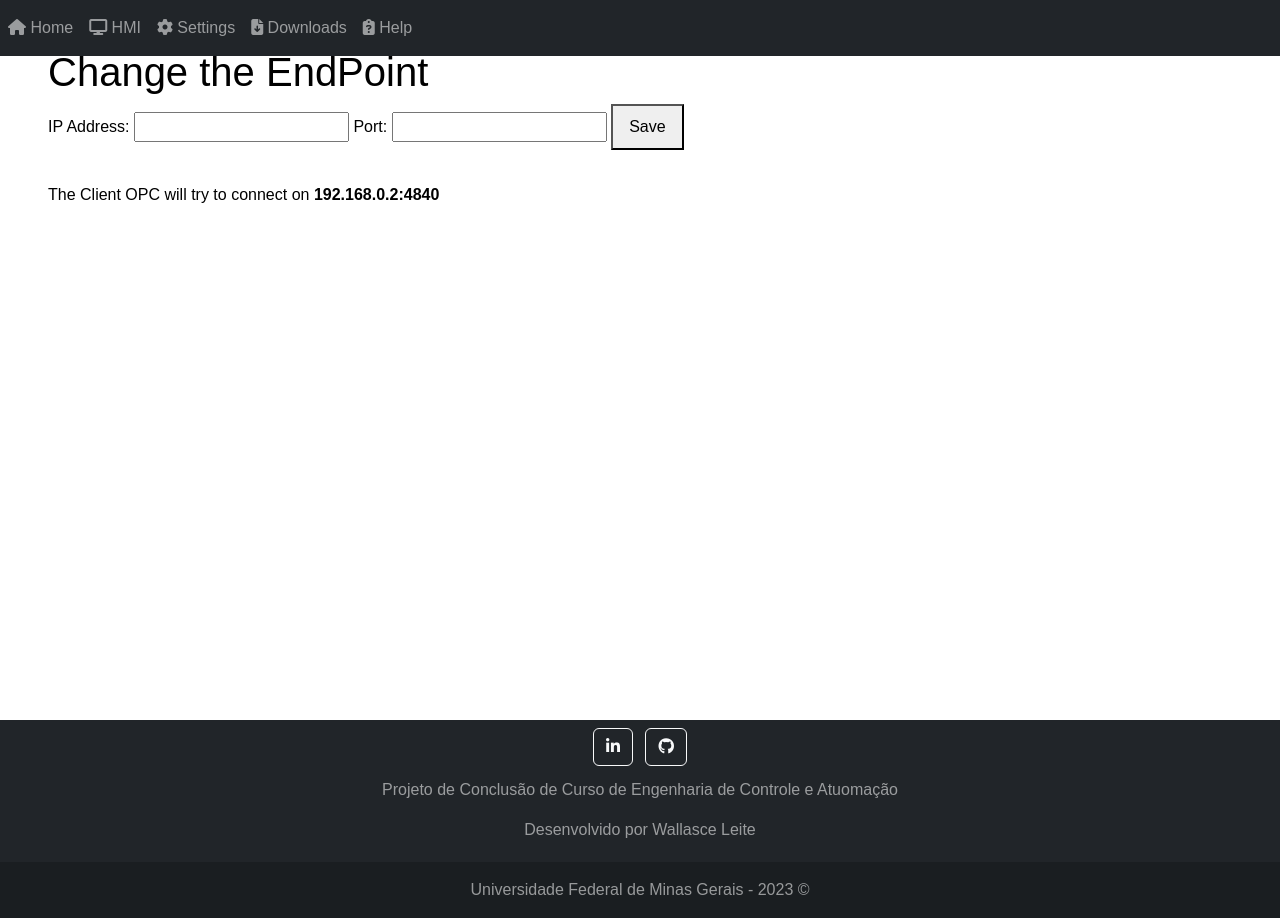
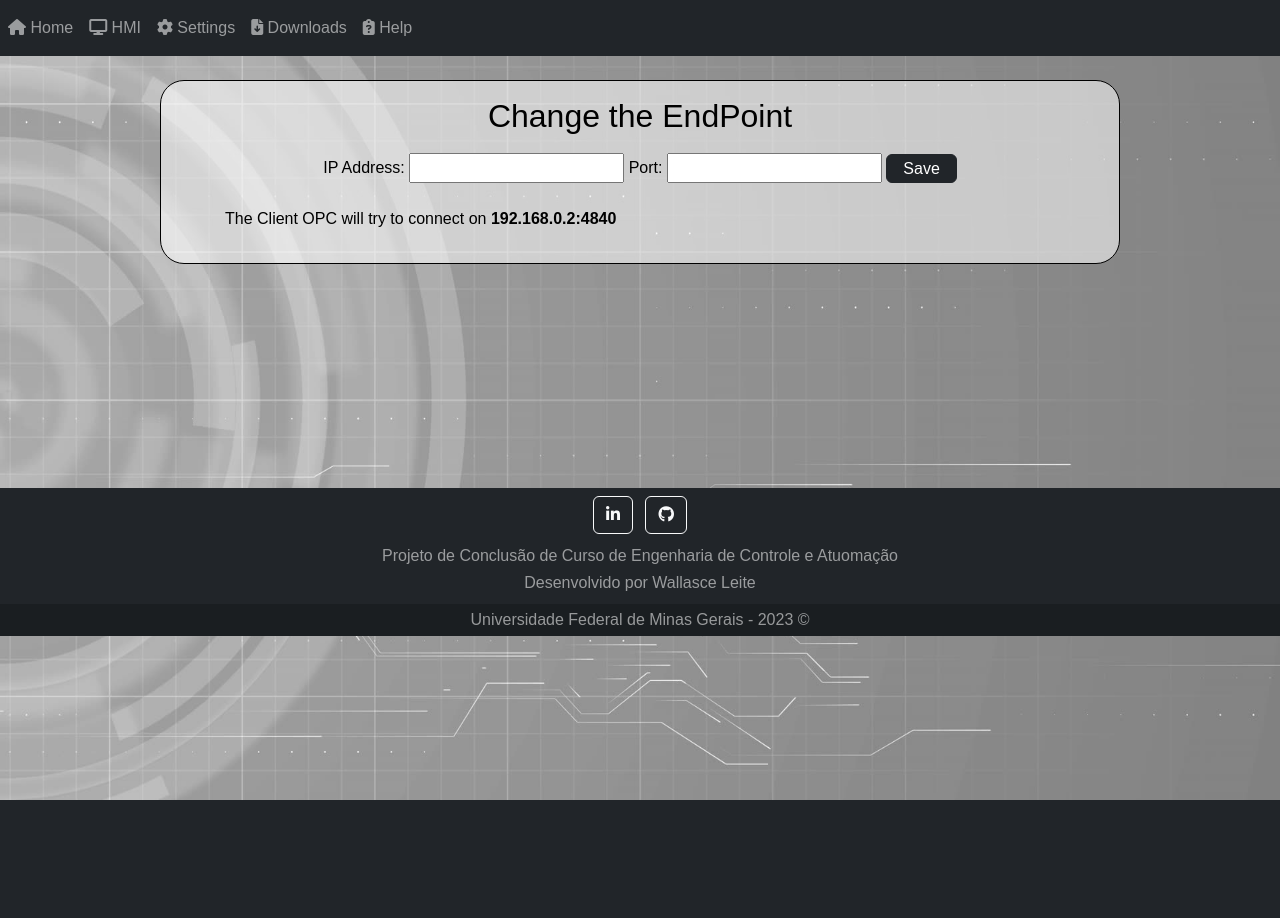
Before and after one commit to wallasce/Projeto-Final-de-Curso, a Django app: page /settings in a window 1280 px wide. After the commit the page ends 800 px from the top, so only its background shows below. Run offline with Django 4.2, Linux system fonts and the light colour scheme; data comes from the database, SQL or seed files in the repository.

Commit message:
Refactor: Improve site style

```diff
--- a/supervisorySite/ContentPage/static/ContentPage/CSS/cardHelp.css
+++ b/supervisorySite/ContentPage/static/ContentPage/CSS/cardHelp.css
@@ -6,6 +6,6 @@
 }
 
 .card i {
-    margin: 2rem 0rem 2rem 13rem;
+    margin: 2rem 0rem 2rem 10rem;
     font-size: 6em;
 }
--- a/supervisorySite/FileManager/templates/FileManager/downloads.html
+++ b/supervisorySite/FileManager/templates/FileManager/downloads.html
@@ -12,11 +12,10 @@
 {% block content %}
     <h3> Download Variable History Data </h3>
 
-    <table class="table table-striped table-hover">
+    <table class="table table-dark table-striped table-hover">
         <thead>
             <tr>
-            <th scope="col">Variable Name</th>
-            <th scope="col"> </th>
+            <th scope="col" colspan="2">Variable Name</th>
             </tr>
         </thead>
         <tbody>
--- a/supervisorySite/Settings/static/Settings/Style.css
+++ b/supervisorySite/Settings/static/Settings/Style.css
@@ -1,7 +1,8 @@
-#formEndPoint {
-    margin: 0 0 0.6rem 0;
+form {
+    padding-top: 0.6rem;
+    text-align: center;
 }
 
 #saveEndPoint {
-    padding: 0.55rem 1rem;
+    padding: 0.1rem 1rem
 }
--- a/supervisorySite/Settings/templates/Settings/settingEndPoint.html
+++ b/supervisorySite/Settings/templates/Settings/settingEndPoint.html
@@ -11,12 +11,12 @@
 {% block title %} Settings {% endblock %}
 
 {% block content %}
-    <h1> Change the EndPoint </h1>
+    <h2> Change the EndPoint </h2>
 
     <form id="formEndPoint" method="post">
         {{ form }}
         {% csrf_token %}
-        <button id="saveEndPoint" type="submit">Save</button>
+        <button id="saveEndPoint" class="btn btn-dark" type="submit">Save</button>
     </form>
 
     {% for data in endPoint %}
--- a/supervisorySite/webSiteConfig/static/webSiteConfig/CSS/styleBase.css
+++ b/supervisorySite/webSiteConfig/static/webSiteConfig/CSS/styleBase.css
@@ -1,3 +1,27 @@
+body {
+    background-image: url('../Image/background.jpg');
+    background-repeat: no-repeat;
+    background-attachment: fixed;
+    background-size: 100% 100%;
+    color: black;
+    font-family: sans-serif, Arial, Helvetica;
+    min-height: 23.5rem;
+    position: relative;
+    text-align: left;
+}
+
+footer {
+    margin-top: 10rem;
+}
+
+h1, h2, h3, h4, h5, h6 {
+    text-align: center;
+}
+
+p {
+    text-align: justify;
+}
+
 .menu {
     position: fixed;
     top: 0;
@@ -6,28 +30,22 @@
 }
 
 .content {
-    margin: 3rem 3rem 0rem 3rem;
-    padding-bottom: 8rem;
-}
-
-body {
-    font-family: sans-serif, Arial, Helvetica;
-    color: black;
-    min-height: 100vh;
-    text-align: left;
-    position: relative;
+    border-style: solid;
+    border-radius: 1.5rem;
+    border-width: 0.1rem;
+    background-color:  rgba(255, 255, 255, 0.55);
+    margin: 5rem 10rem 0rem 10rem;
+    padding: 1rem 4rem 1rem 4rem;
 }
 
 .footer {
-    position: absolute;
+    color: rgba(255, 255, 255, 0.55);
     bottom: 0;
     height: 8rem;
-
+    position: absolute;
     width: 100%;
-    color: rgba(255, 255, 255, 0.55);
 }
 
 .copyright {
     background-color: rgba(0, 0, 0, 0.2);
-    padding-bottom: 1rem !important;
 }
--- a/supervisorySite/webSiteConfig/templates/webSiteConfig/footer.html
+++ b/supervisorySite/webSiteConfig/templates/webSiteConfig/footer.html
@@ -11,12 +11,12 @@
         ></a>
       </section>
       <section class="mb-2">
-        <p>Projeto de Conclusão de Curso de Engenharia de Controle e Atuomação</p>
-        <p>Desenvolvido por Wallasce Leite</p>
+        <h6>Projeto de Conclusão de Curso de Engenharia de Controle e Atuomação</h6>
+        <h6>Desenvolvido por Wallasce Leite</h6>
       </section>
     </div>
 
-    <div class="text-center p-3 copyright">
+    <div class="text-center p-1 copyright">
         Universidade Federal de Minas Gerais - 2023 ©
     </div>
   </footer>
--- a/supervisorySite/webSiteConfig/templates/webSiteConfig/serverError.html
+++ b/supervisorySite/webSiteConfig/templates/webSiteConfig/serverError.html
@@ -6,7 +6,7 @@
 {% block content %}
     <div id = 'error'>
         <h1> Unable to connect to the server. </h1>
-        <h5> The time has expired for the client to establish a connection to the server. </h5>
+        <p class="lead"> The time has expired for the client to establish a connection to the server </p>
         <p>
             Are you certain that the server is allocated at the provided endpoint?
             Go to <a href = "/settings">settings</a> and validate it.
```
Also changed, not shown: supervisorySite/Charts/static/Charts/CSS/chartStyle.css (+4 -4 lines), supervisorySite/FileManager/static/FileManager/CSS/tableStyle.css (+10 -4 lines), supervisorySite/ihm/forms/ihm/ModeForm.py (+5 -4 lines), supervisorySite/ihm/static/ihm/pageStyle.css (+28 -5 lines), supervisorySite/ihm/templates/ihm/supervisory.html (+31 -15 lines), supervisorySite/webSiteConfig/static/webSiteConfig/Image/background.jpg (renamed from supervisorySite/ihm/static/ihm/background.jpg).
